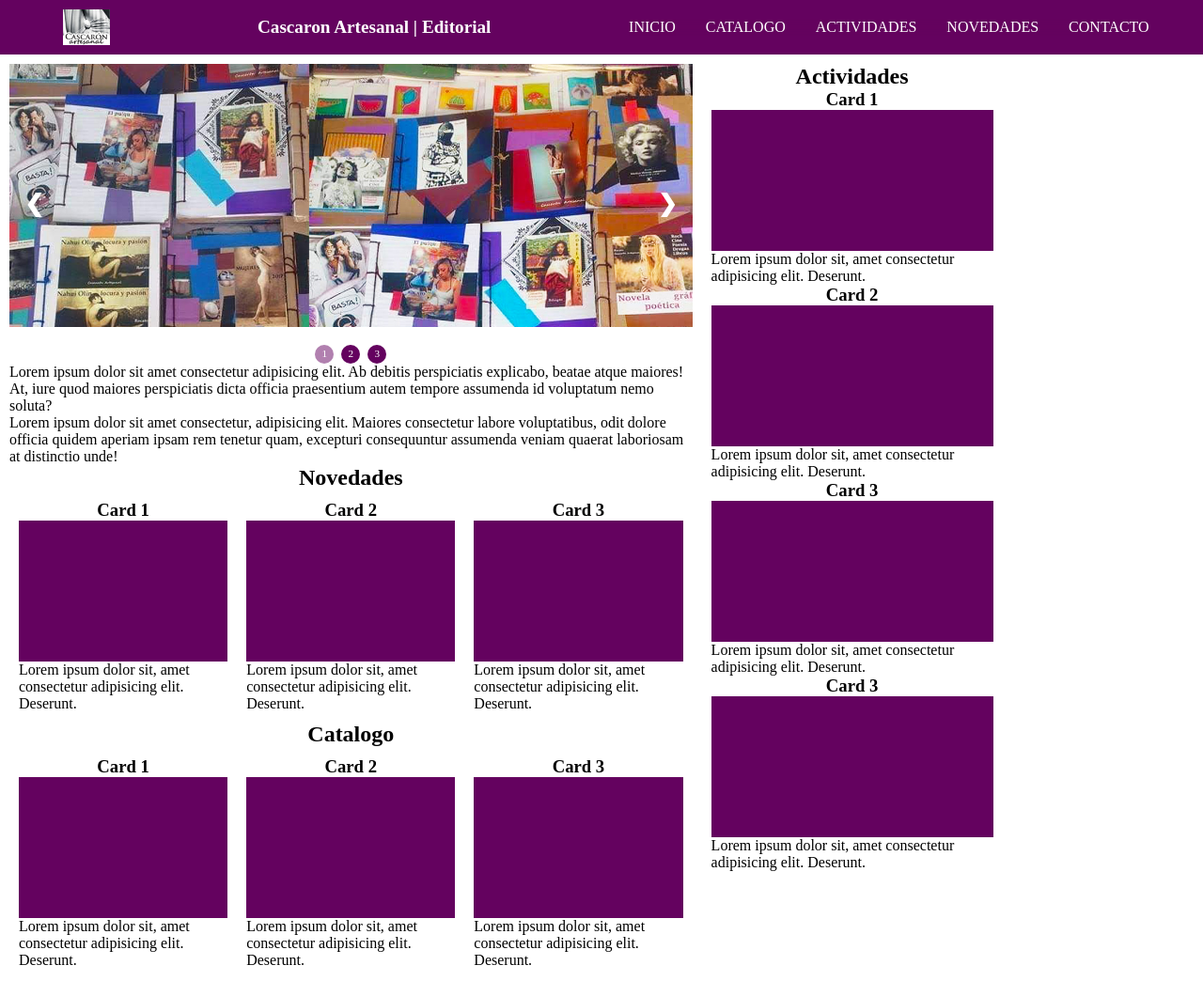
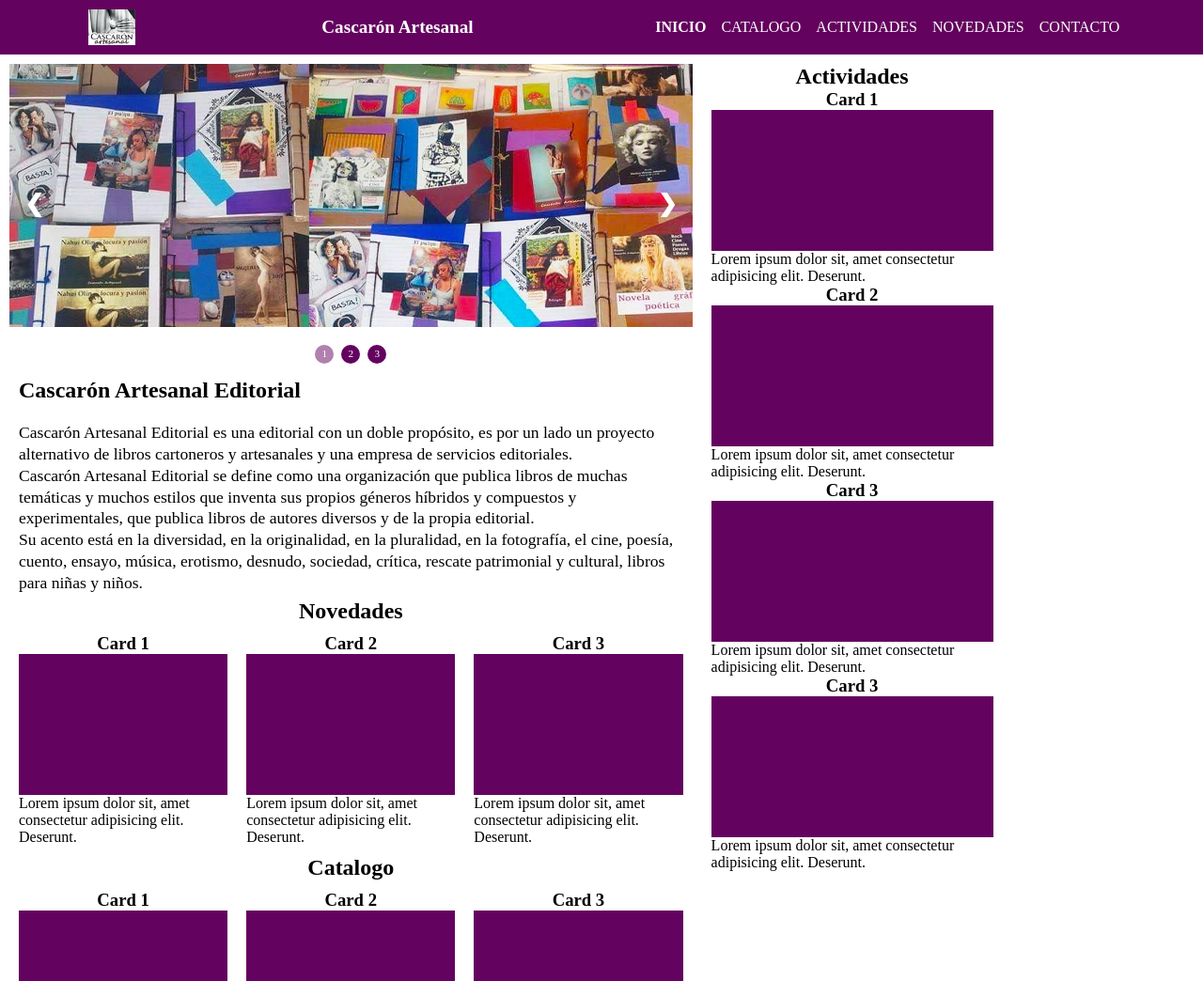
Before and after one commit to Josand23k/cascaronartesanal, a plain HTML site: page index.html in a window 1280 px wide. Shown: the top 1044 px of the page at 94% size. Drawn offline with Linux system fonts and the light colour scheme.

Commit message:
add intro´s text and css

```diff
--- a/estilo.css
+++ b/estilo.css
@@ -10,7 +10,7 @@
 
 .flex {
     display: flex;
-    gap: 2rem;
+    gap: 1rem;
 }
 .sr-only {
     display: none;
@@ -18,7 +18,7 @@
 /* -- NAVBAR -- */
 .logo {
     width: 50px;
-    margin: 10px;
+    margin: 10px 5px;
 }
 .name h1 {
     font-size: 1.2em;
@@ -36,6 +36,9 @@
 .primary-nav {
     list-style: none;
     background: hsl(0 0% 0% / 0.75);
+}
+.active-nav {
+    font-weight: bold;
 }
 
 @supports (backdrop-filter: blur(1rem)) {
@@ -131,6 +134,15 @@ img {
   to {opacity: 1}
 }
 
+/* -- INTRO -- */
+.intro h2 {
+    padding: 15px 10px;
+}
+.intro p {
+    padding: 5px 10px;
+    line-height: 1.3;
+    font-size: 1.1em;
+}
 /* On smaller screens, decrease text size */
 @media only screen and (max-width: 300px) {
   .prev, .next,.text {font-size: 11px}
@@ -182,6 +194,7 @@ img {
 .lateral-derecha {
     display: none;
 }
+
 }
 
 /* Small devices (portrait tablets and large phones, 600px and up) */
--- a/index.html
+++ b/index.html
@@ -4,7 +4,7 @@
     <meta charset="UTF-8">
     <meta http-equiv="X-UA-Compatible" content="IE=edge">
     <meta name="viewport" content="width=device-width, initial-scale=1.0">
-    <title>Cascaron Artesanal | Servicio Editoriales</title>
+    <title>Cascarón Artesanal | Servicio Editoriales</title>
     <link rel="icon" href="imagenes/favicon.png" type="image/gif">
 
     <link rel="stylesheet" type="text/css" href="estilo.css">
@@ -16,13 +16,13 @@
             <img src="imagenes/Logo.jpg" alt="logo" class="logo">
         </div>
         <div class="name">
-            <h1>Cascaron Artesanal | Editorial</h1>
+            <h1>Cascarón Artesanal</h1>
         </div>
 
         <button class="mobile-nav-toggle" aria-controls="primary-nav" aria-expanded="false" type="button"><span class="burger">&#9776;</span></button>
         <nav>
             <ul id="primary-nav" data-visible="false" class="primary-nav flex">
-                <li class="active">
+                <li class="active-nav">
                     <a class="nav-links" href="#">Inicio</a>
                 </li>
                 <li>
@@ -73,8 +73,11 @@
                 <span class="dot" onclick="currentSlide(2)">2</span>
                 <span class="dot" onclick="currentSlide(3)">3</span>
             </div>
-            <p>Lorem ipsum dolor sit amet consectetur adipisicing elit. Ab debitis perspiciatis explicabo, beatae atque maiores! At, iure quod maiores perspiciatis dicta officia praesentium autem tempore assumenda id voluptatum nemo soluta?<br>
-            Lorem ipsum dolor sit amet consectetur, adipisicing elit. Maiores consectetur labore voluptatibus, odit dolore officia quidem aperiam ipsam rem tenetur quam, excepturi consequuntur assumenda veniam quaerat laboriosam at distinctio unde!</p>
+            <h2>Cascarón Artesanal Editorial</h2>
+            <p>Cascarón Artesanal Editorial es una editorial con un doble propósito, es por un lado un proyecto alternativo de libros cartoneros y artesanales y una empresa de servicios editoriales.<br>
+            Cascarón Artesanal Editorial se define como una organización que publica libros de muchas temáticas y muchos estilos que inventa sus propios géneros híbridos
+            y compuestos y experimentales, que publica libros de autores diversos y de la propia editorial.<br>
+            Su acento está en la diversidad, en la originalidad, en la pluralidad, en la fotografía, el cine, poesía, cuento, ensayo, música, erotismo, desnudo, sociedad, crítica, rescate patrimonial y cultural, libros para niñas y niños.</p>
         </section>
         <section class="novedades">
             <div class="title">
```
